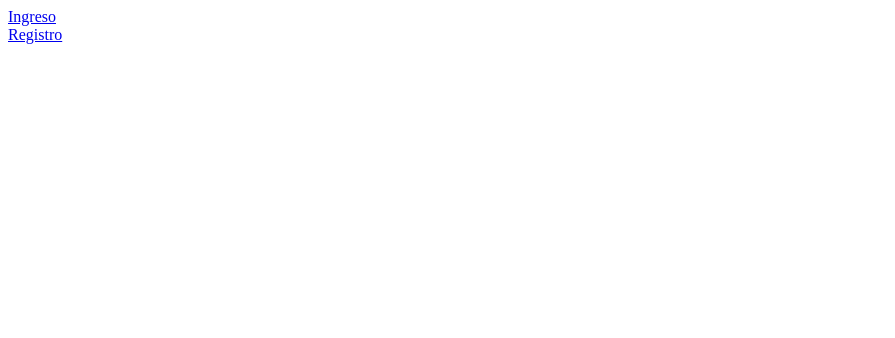
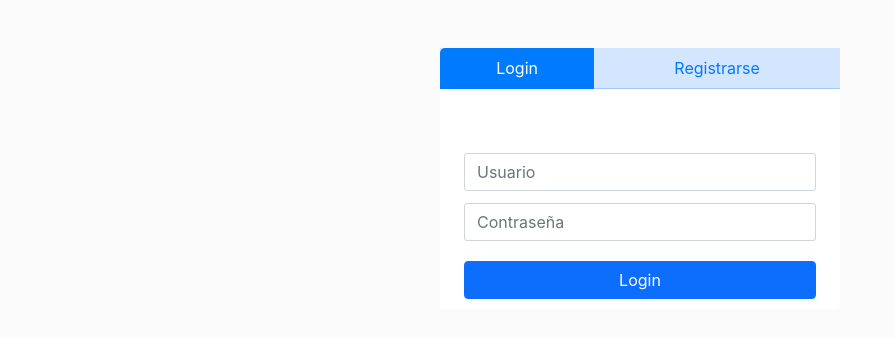
Before and after one commit to vladimirmarcos/trabajo_final, a Flask app: page / in a window 1280 px wide. Before the commit the part shown is almost empty. Shown: the top 338 px of the page, without its empty margins (0-895 px from the left). Run offline with Flask 2, Linux system fonts and the light colour scheme; some libraries are stand-ins or nearby versions.

Commit message:
modificando el index y archivo base

```diff
--- /dev/null
+++ b/static/css/style.css
@@ -0,0 +1,118 @@
+body{
+
+  background-color: #777474;
+}
+
+.card{
+
+  width: 400px;
+  border:none;
+
+}
+
+.btr{
+
+  border-top-right-radius: 5px !important;
+}
+
+.btl{
+
+  border-top-left-radius: 5px !important;
+}
+
+.btn-dark {
+    color: #fff;
+    background-color: #0d6efd;
+    border-color: #0d6efd;
+}
+
+.btn-dark:hover {
+    color: #fff;
+    background-color: #0d6efd;
+    border-color: #0d6efd;
+}
+
+.nav-pills{
+
+  display:table !important;
+  width:100%;
+}
+
+.nav-pills .nav-link {
+    border-radius: 0px;
+        border-bottom: 1px solid #0d6efd40;
+
+}
+
+.nav-item{
+      display: table-cell;
+       background: #0d6efd2e;
+}
+
+
+.form{
+
+  padding: 10px;
+      height: 50%;
+}
+
+.form input{
+
+  margin-bottom: 12px;
+  border-radius: 3px;
+}
+
+
+.form input:focus{
+
+  box-shadow: none;
+}
+
+
+.form button{
+
+  margin-top: 20px;
+}
+
+
+
+
+body {
+  background-color: #fbfbfb;
+}
+@media (min-width: 991.98px) {
+  main {
+    padding-left: 240px;
+  }
+}
+
+/* Sidebar */
+.sidebar {
+  position: fixed;
+  top: 0;
+  bottom: 0;
+  left: 0;
+  padding: 58px 0 0; /* Height of navbar */
+  box-shadow: 0 2px 5px 0 rgb(0 0 0 / 5%), 0 2px 10px 0 rgb(0 0 0 / 5%);
+  width: 240px;
+  z-index: 600;
+}
+
+@media (max-width: 991.98px) {
+  .sidebar {
+    width: 100%;
+  }
+}
+.sidebar .active {
+  border-radius: 5px;
+  box-shadow: 0 2px 5px 0 rgb(0 0 0 / 16%), 0 2px 10px 0 rgb(0 0 0 / 12%);
+}
+
+.sidebar-sticky {
+  position: relative;
+  top: 0;
+  height: calc(100vh - 48px);
+  padding-top: 0.5rem;
+  overflow-x: hidden;
+  overflow-y: auto; /* Scrollable contents if viewport is shorter than content. */
+}
--- a/templates/base.html
+++ b/templates/base.html
@@ -1,10 +1,23 @@
 <!DOCTYPE html>
 <html lang="en">
 <head>
-    <meta charset="UTF-8">
+    <meta charset="utf-8">
     <meta http-equiv="X-UA-Compatible" content="IE=edge">
-    <meta name="viewport" content="width=device-width, initial-scale=1.0">
-    <title>Document</title>
+    <meta name="viewport" content="width=device-width, initial-scale=1">
+
+    <title>Vladi</title>
+
+    <meta name="description" content="INAUT">
+    <meta name="author" content="Nico Reta, INAUT">
+
+    <link rel="stylesheet" href="https://stackpath.bootstrapcdn.com/bootstrap/4.3.1/css/bootstrap.min.css" integrity="sha384-ggOyR0iXCbMQv3Xipma34MD+dH/1fQ784/j6cY/iJTQUOhcWr7x9JvoRxT2MZw1T" crossorigin="anonymous">
+    <link rel="stylesheet" href="https://use.fontawesome.com/releases/v5.6.1/css/all.css" integrity="sha384-gfdkjb5BdAXd+lj+gudLWI+BXq4IuLW5IT+brZEZsLFm++aCMlF1V92rMkPaX4PP" crossorigin="anonymous">
+    <link rel="stylesheet" type="text/css" href="//fonts.googleapis.com/css?family=Signika" />
+    <link href="css/style.css" rel="stylesheet">
+
+
+
+
 </head>
 <body>
     {% block content %}
--- a/templates/index.html
+++ b/templates/index.html
@@ -3,8 +3,67 @@
 {% block content %}
 
 
+<div class="d-flex justify-content-center align-items-center mt-5">
 
-<a href="login">Ingreso</a> <br>
-<a href="registro">Registro</a>
+
+    <div class="card">
+
+        <ul class="nav nav-pills mb-3" id="pills-tab" role="tablist">
+            <li class="nav-item text-center">
+              <a class="nav-link active btl" id="pills-home-tab" data-toggle="pill" href="#pills-home" role="tab" aria-controls="pills-home" aria-selected="true">Login</a>
+            </li>
+            <li class="nav-item text-center">
+              <a class="nav-link btr" id="pills-profile-tab" data-toggle="pill" href="#pills-profile" role="tab" aria-controls="pills-profile" aria-selected="false">Registrarse</a>
+            </li>
+
+          </ul>
+          <div class="tab-content" id="pills-tabContent">
+            <div class="tab-pane fade show active" id="pills-home" role="tabpanel" aria-labelledby="pills-home-tab">
+
+              <div class="form px-4 pt-5">
+
+                <input type="text" name="" class="form-control" placeholder="Usuario">
+
+                <input type="text" name="" class="form-control" placeholder="Contraseña">
+                <button class="btn btn-dark btn-block">Login</button>
+
+              </div>
+
+
+
+            </div>
+            <div class="tab-pane fade" id="pills-profile" role="tabpanel" aria-labelledby="pills-profile-tab">
+
+
+              <div class="form px-4">
+
+                <input type="text" name="" class="form-control" placeholder="Nombre">
+
+                <input type="text" name="" class="form-control" placeholder="Email">
+
+                <input type="text" name="" class="form-control" placeholder="Telefono">
+
+                <input type="text" name="" class="form-control" placeholder="Contraseña">
+
+                <input type="text" name="" class="form-control" placeholder="Profesion">
+
+                <button class="btn btn-dark btn-block">Registrarse</button>
+
+
+              </div>
+
+
+
+            </div>
+
+           </div>
+
+
+
+
+    </div>
+
+
+    </div>
 
 {% endblock  %}
```
